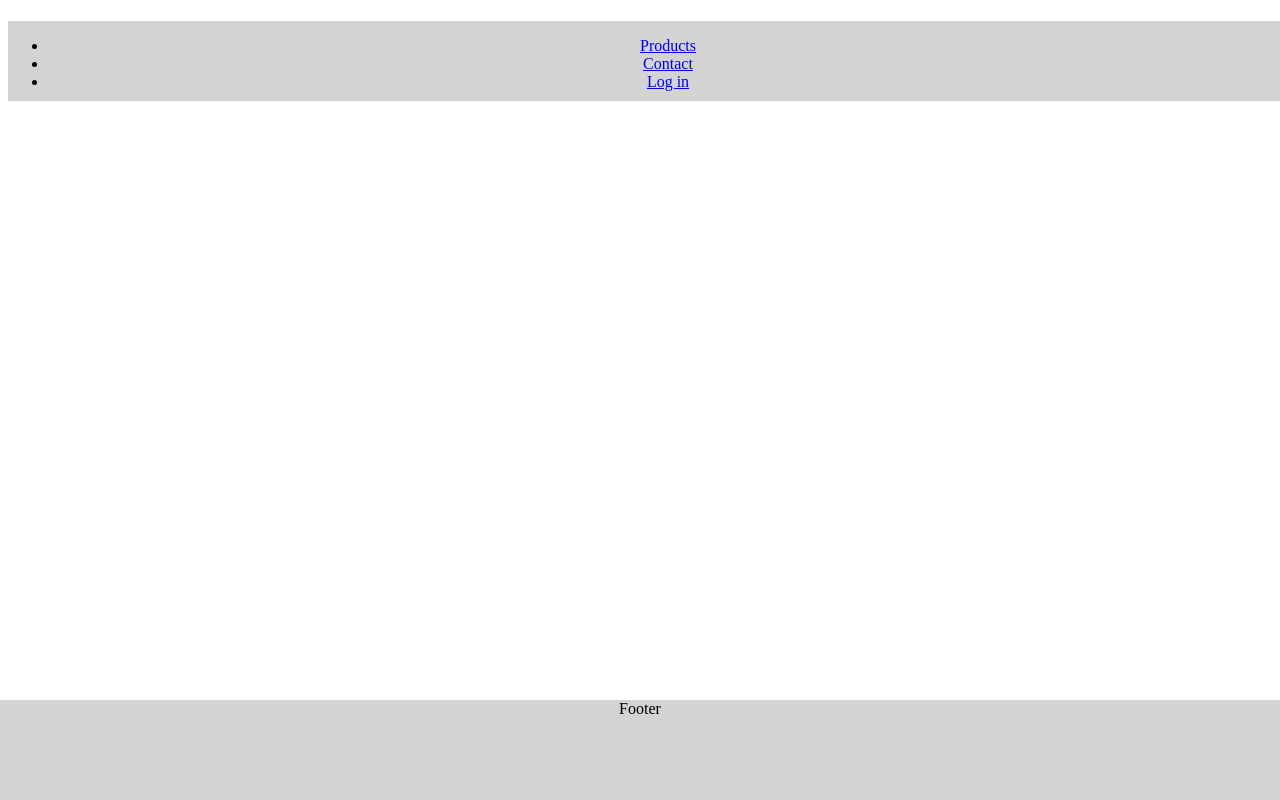
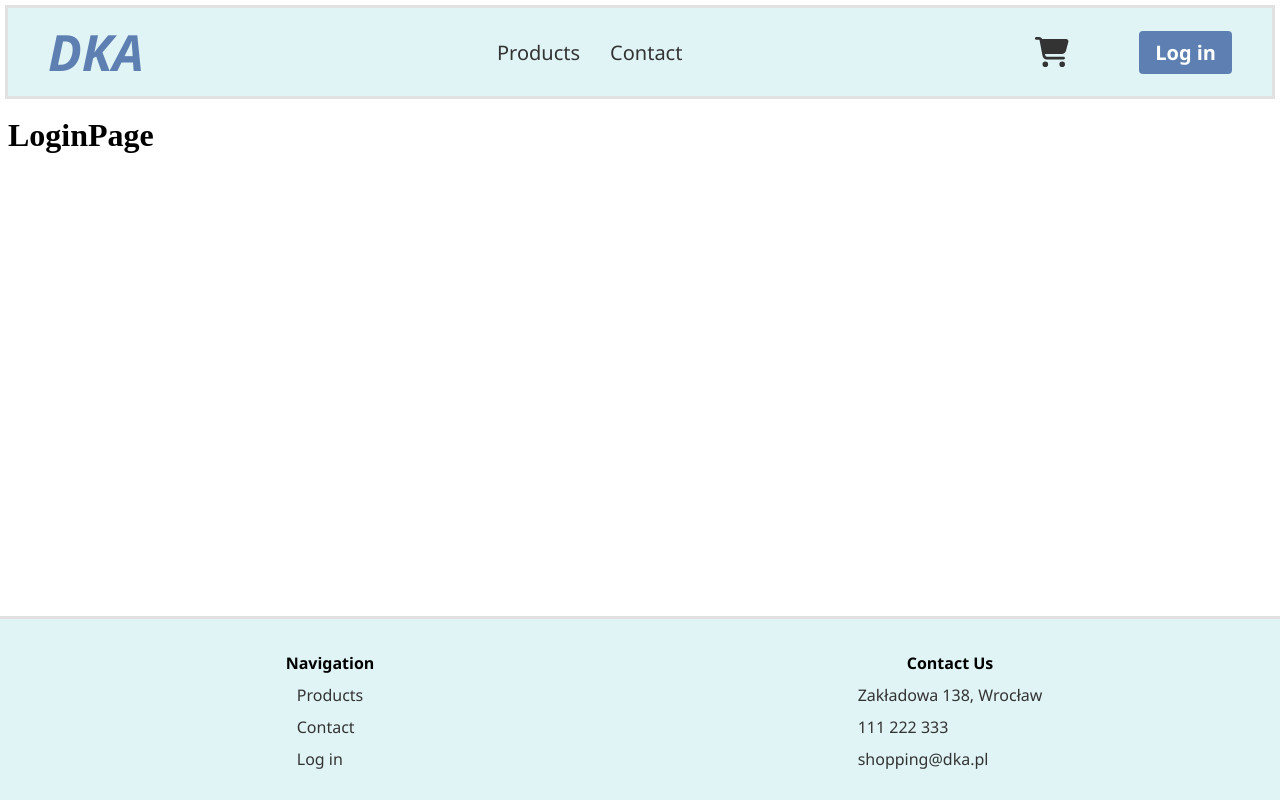
Before and after one commit to Arczi4/Household-web-store, a React (Create React App) app in the folder household-web-store-frontend/: page / in a window 1280 px wide. Built offline with nearby package versions, Linux system fonts and the light colour scheme.

Commit message:
change header and footer

```diff
--- a/household-web-store-frontend/package.json
+++ b/household-web-store-frontend/package.json
@@ -3,6 +3,10 @@
   "version": "0.1.0",
   "private": true,
   "dependencies": {
+    "@fortawesome/fontawesome-free": "^6.4.0",
+    "@fortawesome/fontawesome-svg-core": "^6.4.0",
+    "@fortawesome/free-solid-svg-icons": "^6.4.0",
+    "@fortawesome/react-fontawesome": "^0.2.0",
     "@testing-library/jest-dom": "^5.16.5",
     "@testing-library/react": "^13.4.0",
     "@testing-library/user-event": "^13.5.0",
--- a/household-web-store-frontend/src/Components/Footer/Footer.css
+++ b/household-web-store-frontend/src/Components/Footer/Footer.css
@@ -1,9 +1,62 @@
 .footer {
-    position: absolute;
-    bottom: 0;
-    left: 0;
-    width: 100%;
-    height: 100px; /* Adjust as needed */
-    background-color: lightgray;
-    text-align: center;
-  }
+  background-color: #e0f4f6;
+  padding: 20px;
+  display: flex;
+  justify-content: space-between;
+  position: fixed;
+  bottom: 0;
+  left: 0;
+  width: 100%;
+  box-sizing: border-box;
+  font-family: 'Segoe UI', Tahoma, Geneva, Verdana, sans-serif;
+  outline-style: solid;
+  outline-color: rgb(225, 225, 225);
+}
+
+.footer-column {
+  flex-basis: 50%;
+  display: flex;
+  flex-direction: column;
+  align-items: center;
+}
+
+.footer-column-title {
+  font-size: 16px;
+  font-weight: bold;
+  margin-bottom: 10px;
+}
+
+.footer-nav {
+  display: flex;
+  flex-direction: column;
+  align-items: center;
+}
+
+.footer-info {
+  display: flex;
+  flex-direction: column;
+  align-items: center;
+}
+
+.footer-nav ul {
+  list-style-type: none;
+  margin: 0;
+  padding: 0;
+}
+
+.footer-nav li {
+  margin-bottom: 10px;
+}
+
+.footer-nav a {
+  text-decoration: none;
+  color: #333;
+}
+
+.footer-nav a:hover {
+  text-decoration: underline;
+}
+
+.footer-column2 a:hover {
+  text-decoration: none;
+}
--- a/household-web-store-frontend/src/Components/Footer/Footer.js
+++ b/household-web-store-frontend/src/Components/Footer/Footer.js
@@ -2,7 +2,42 @@ import React from "react";
 import "./Footer.css";
 
 const Footer = () => {
-  return <div className="footer">Footer</div>;
+  return (
+    <div className="footer">
+      <div className="footer-column">
+        <h2 className="footer-column-title">Navigation</h2>
+        <nav className="footer-nav">
+          <ul>
+            <li>
+              <a href="/products">Products</a>
+            </li>
+            <li>
+              <a href="/contact">Contact</a>
+            </li>
+            <li>
+              <a href="/">Log in</a>
+            </li>
+          </ul>
+        </nav>
+      </div>
+      <div className="footer-column footer-column2">
+        <h2 className="footer-column-title">Contact Us</h2>
+        <nav className="footer-nav">
+          <ul>
+            <li>
+              <a>Zakładowa 138, Wrocław</a>
+            </li>
+            <li>
+              <a>111 222 333</a>
+            </li>
+            <li>
+              <a>shopping@dka.pl</a>
+            </li>
+          </ul>
+        </nav>
+      </div>
+    </div>
+  );
 };
 
-export default Footer
+export default Footer;
--- a/household-web-store-frontend/src/Components/Header/Header.css
+++ b/household-web-store-frontend/src/Components/Header/Header.css
@@ -1,8 +1,81 @@
 .header {
-    position: absolute;
-    bottom: 1;
-    width: 100%;
-    height: 80px; /* Adjust as needed */
-    background-color: lightgray;
-    text-align: center;
-}
+    background-color: #e0f4f6;
+    padding: 10px;
+    padding-right: 40px;
+    padding-left: 40px;
+    display: flex;
+    align-items: center;
+    justify-content: space-between;
+    font-family: 'Segoe UI', Tahoma, Geneva, Verdana, sans-serif;
+    outline-style: solid;
+    outline-color: rgb(225, 225, 225);
+  }
+
+  .logo-container {
+    flex: 0 0 auto;
+  }
+
+  .logo {
+    font-weight: 900;
+    text-shadow: #333;
+    color: #5e7fb1;
+    font-size: 50px;
+    font-style: italic;
+    margin-right: 10px;
+  }
+
+  .header-nav ul {
+    list-style-type: none;
+    margin: 0;
+    padding: 0;
+    display: flex;
+  }
+
+  .header-nav li {
+    margin-right: 10px;
+  }
+
+  .header-nav a {
+    font-size: 20px;
+    text-decoration: none;
+    color: #333;
+    padding: 5px 10px;
+    transition: background-color 0.3s ease;
+  }
+
+  .header-nav a:hover {
+    background-color: #ddd;
+    border-radius: 4px;
+  }
+
+  .right-section {
+    display: flex;
+    align-items: center;
+  }
+
+  .cart-icon {
+    text-decoration: none;
+    color: #333;
+    margin-right: 70px;
+    font-size: 30px;
+  }
+
+  .cart-icon:hover {
+    color: #5e7fb1;
+  }
+
+  .login-btn {
+    font-size: 20px;
+    text-decoration: none;
+    color: #fff;
+    background-color: #5e7fb1;
+    padding: 8px 16px;
+    border-radius: 4px;
+    font-weight: bold;
+    transition: background-color 0.3s ease;
+  }
+
+  .login-btn:hover {
+    transition: background-color 0.3s ease;
+    background-color: #2e65b7;
+  }
--- a/household-web-store-frontend/src/Components/Header/Header.js
+++ b/household-web-store-frontend/src/Components/Header/Header.js
@@ -1,10 +1,16 @@
+import React from "react";
 import { Link } from "react-router-dom";
+import { FontAwesomeIcon } from "@fortawesome/react-fontawesome";
+import { faShoppingCart } from "@fortawesome/free-solid-svg-icons";
 import "./Header.css";
 
 const Header = () => {
   return (
     <div className="header">
-      <nav>
+      <div className="logo-container">
+        <a className="logo">DKA</a>
+      </div>
+      <nav className="header-nav">
         <ul>
           <li>
             <Link to="/products">Products</Link>
@@ -12,14 +18,18 @@ const Header = () => {
           <li>
             <Link to="/contact">Contact</Link>
           </li>
-          <li>
-            <Link to="/">Log in</Link>
-          </li>
         </ul>
       </nav>
-
+      <div className="right-section">
+        <Link to="/cart" className="cart-icon">
+          <FontAwesomeIcon icon={faShoppingCart} />
+        </Link>
+        <Link to="/" className="login-btn">
+          Log in
+        </Link>
+      </div>
     </div>
-  )
+  );
 };
 
 export default Header;
--- a/household-web-store-frontend/src/Pages/ContactPage/ContactPage.js
+++ b/household-web-store-frontend/src/Pages/ContactPage/ContactPage.js
@@ -6,7 +6,7 @@ const ContactPage = () => {
   return (
     <div>
       <Header />
-      <div>Contact</div>
+      <div>ContactPage</div>
       <Footer />
     </div>
   );
--- /dev/null
+++ b/package.json
@@ -0,0 +1,5 @@
+{
+  "dependencies": {
+    "@fortawesome/fontawesome-free": "^6.4.0"
+  }
+}
```
Also changed, not shown: household-web-store-frontend/src/App.js (+4 -3 lines), 2 other files (tests, documents, lock files or other folders).
